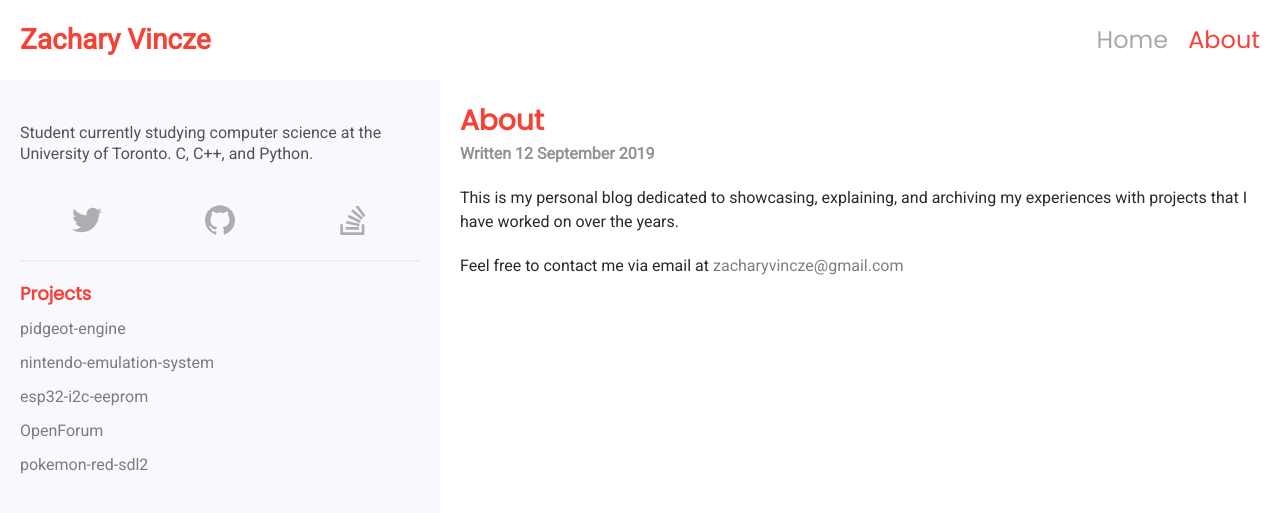
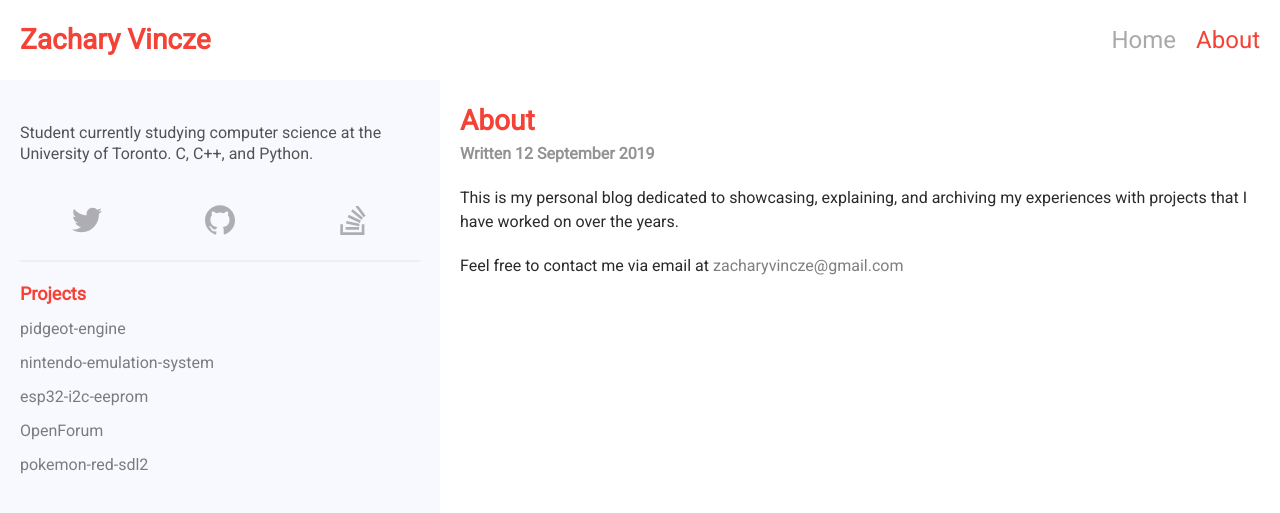
Before and after one commit to zacharyvincze/zacharyvincze.github.io, a Jekyll site: the page built from about.markdown, in a window 1280 px wide. Shown: the top 513 px of the page. Built offline with Jekyll 4.4.1, drawn with Linux system fonts in a browser that asks for light colours.

Commit message:
Changed some font families

```diff
--- a/_sass/_base.scss
+++ b/_sass/_base.scss
@@ -1,7 +1,7 @@
 @import url('https://fonts.googleapis.com/css?family=Open+Sans|Poppins&display=swap');
 @import url('https://fonts.googleapis.com/css?family=Roboto&display=swap');
 
-$header-font: 'Poppins', sans-serif;
+$header-font: 'Poppins', 'Roboto', 'Open Sans' sans-serif;
 $text-font: 'Roboto', 'Open Sans', sans-serif;
 
 $small-size: 16px;
```
